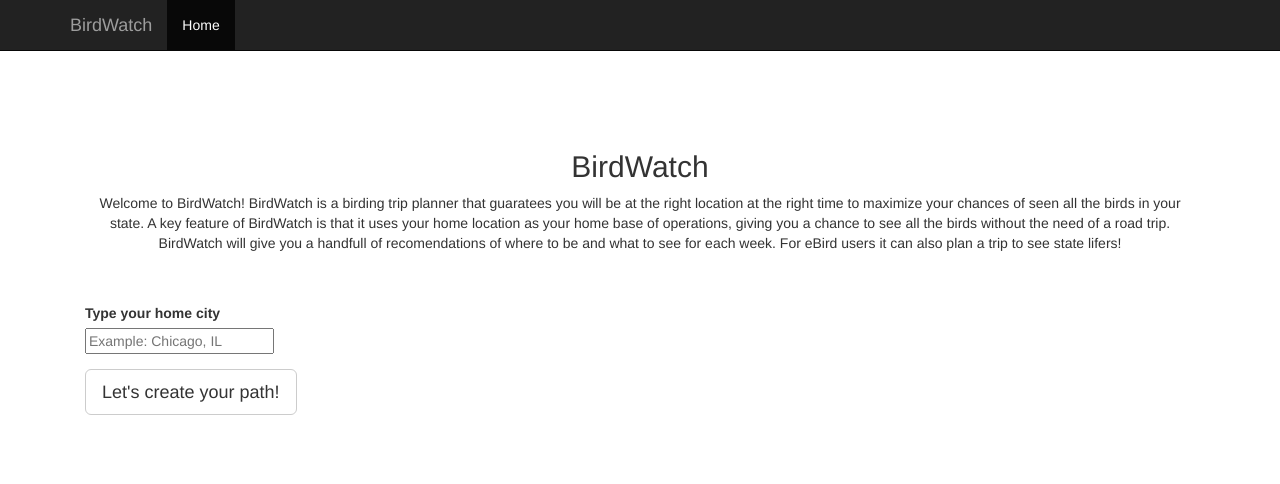
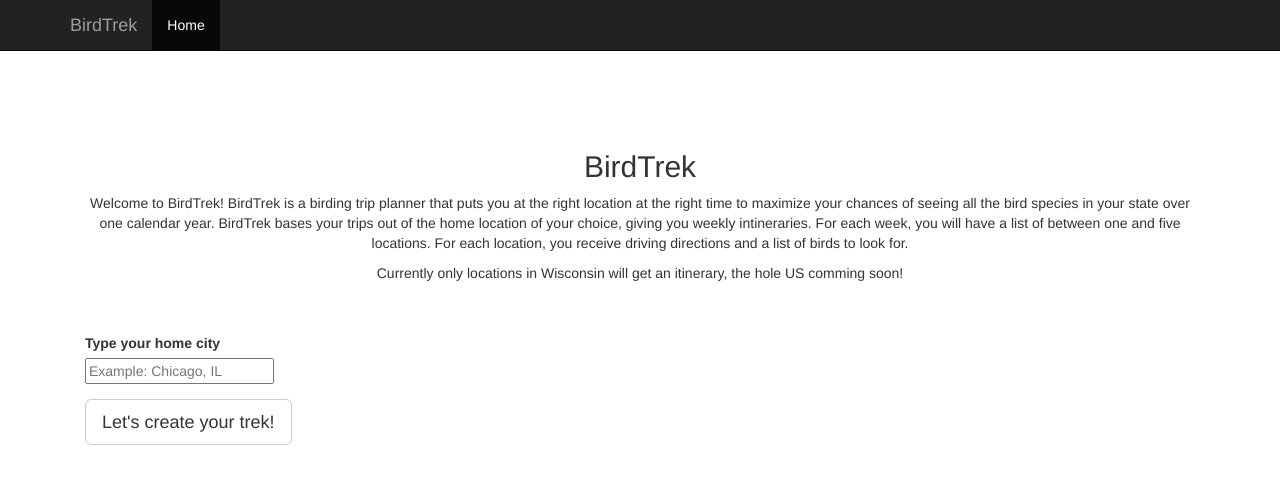
Before and after one commit to hinowashi/InshightWebapp, a Flask app: page / in a window 1280 px wide. Shown: the top 484 px of the page. Run offline with Flask 2, Linux system fonts and the light colour scheme; parts of the project's set-up code (start-up, migrations or seed data) failed here and were passed over; some libraries are stand-ins or nearby versions.

Commit message:
html now relfects what the app does fixing the text

```diff
--- a/flaskexample/templates/input.html
+++ b/flaskexample/templates/input.html
@@ -41,7 +41,7 @@
           <span class="icon-bar"></span>
           <span class="icon-bar"></span>
         </button>
-        <a class="navbar-brand" href="#">BirdWatch</a>
+        <a class="navbar-brand" href="#">BirdTrek</a>
       </div>
       <div class="collapse navbar-collapse">
         <ul class="nav navbar-nav">
@@ -56,8 +56,9 @@
 <div class="container">
 
    <div class="starter-template">
-       <h2>BirdWatch</h2>
-       <p>Welcome to BirdWatch!  BirdWatch is a birding trip planner that guaratees you will be at the right location at the right time to maximize your chances of seen all the birds in your state. A key feature of BirdWatch is that it uses your home location as your home base of operations, giving you a chance to see all the birds without the need of a road trip. BirdWatch will give you a handfull of recomendations of where to be and what to see for each week. For eBird users it can also plan a trip to see state lifers! </p>
+       <h2>BirdTrek</h2>
+       <p>Welcome to BirdTrek!  BirdTrek is a birding trip planner that puts you at the right location at the right time to maximize your chances of seeing all the bird species in your state over one calendar year. BirdTrek bases your trips out of the home location of your choice, giving you weekly intineraries. For each week, you will have a list of between one and five locations. For each location, you receive driving directions and a list of birds to look for. </p>
+       <p>Currently only locations in Wisconsin will get an itinerary, the hole US comming soon! </p>
    </div>
 
    <div class = "container">
@@ -69,7 +70,7 @@
          <input type="text" id="Address" name='Address' placeholder="Example: Chicago, IL">
        </div>
        <div>
-         <button type="submit" class="btn btn-default btn-lg">Let's create your path!</button>
+         <button type="submit" class="btn btn-default btn-lg">Let's create your trek!</button>
        </div>
 
      </form>
--- a/flaskexample/templates/output.html
+++ b/flaskexample/templates/output.html
@@ -47,7 +47,7 @@
                <span class="icon-bar"></span>
                <span class="icon-bar"></span>
                </button>
-               <a class="navbar-brand" href="#">BirdWatch</a>
+               <a class="navbar-brand" href="#">BirdTrek</a>
             </div>
             <div class="collapse navbar-collapse">
                <ul class="nav navbar-nav">
@@ -103,6 +103,7 @@
       <div class="container">
          <div class="starter-template">
             <h2>Here is your intinerary, now go bird!</h2>
+            <p>Click on the location to get driving directions.</p>
             <!--            <br>{{sumofnums}}</br></p>-->
             <table class="table table-hover">
                <tr>
```
